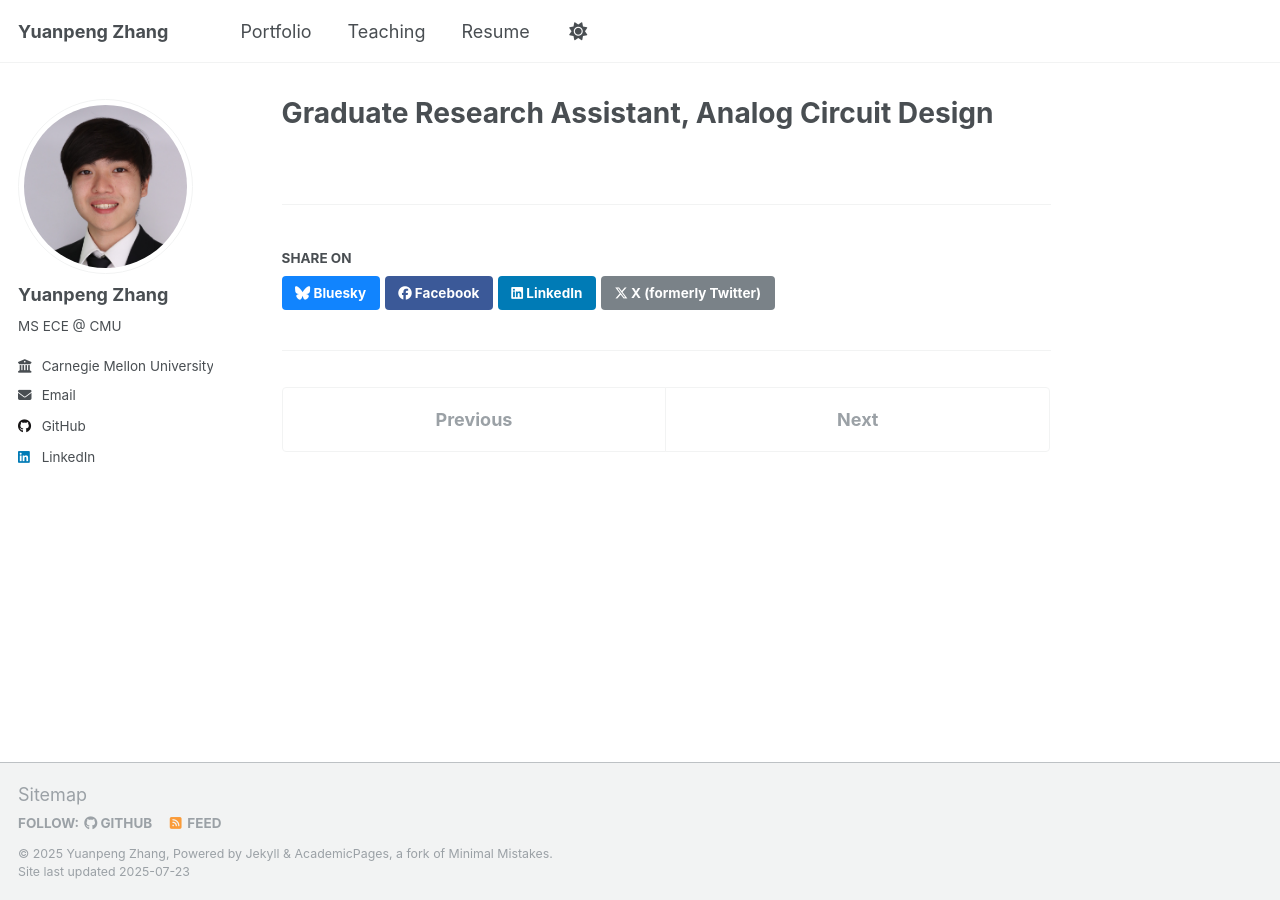
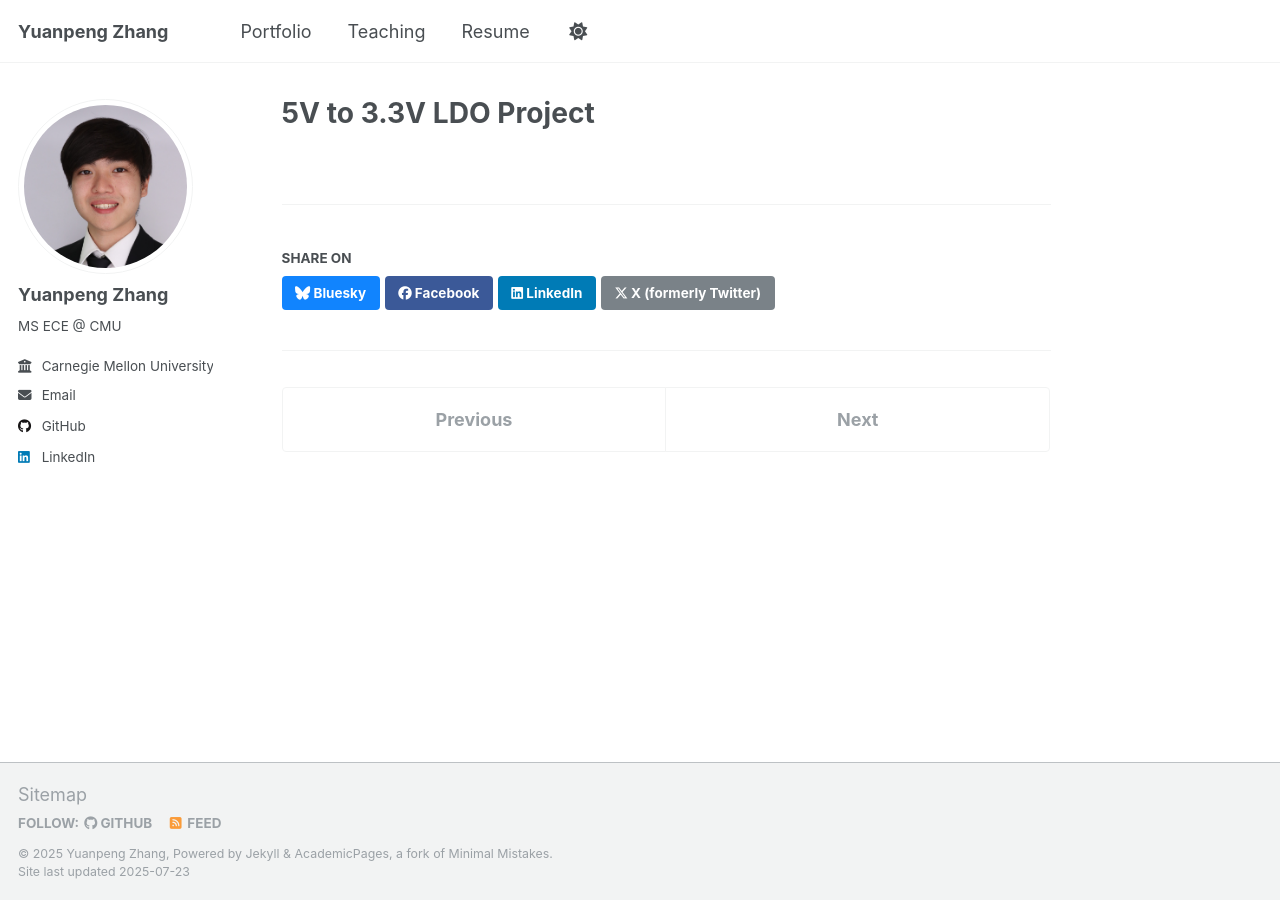
Before and after one commit to yuanpenguin/yuanpenguin.github.io, a Jekyll site: the page built from _portfolio/portfolio-3.md, in a window 1280 px wide. Built offline with Jekyll 4.4.1, drawn with Linux system fonts in a browser that asks for light colours; a script that is not in the unit is left out.

Commit message:
Update portfolio-3.md

```diff
--- a/_portfolio/portfolio-3.md
+++ b/_portfolio/portfolio-3.md
@@ -1,5 +1,5 @@
 ---
-title: "Graduate Research Assistant, Analog Circuit Design"
-excerpt: "Prof. Rick Carley's Research Group, Carnegie Mellon University <br/><br><img src='/images/swarm.JPG' width='50%' height='50%'>"
+title: "5V to 3.3V LDO Project"
+excerpt: "Personal Project <br/><br><img src='/images/swarm.JPG' width='50%' height='50%'>"
 collection: portfolio
 ---
```
